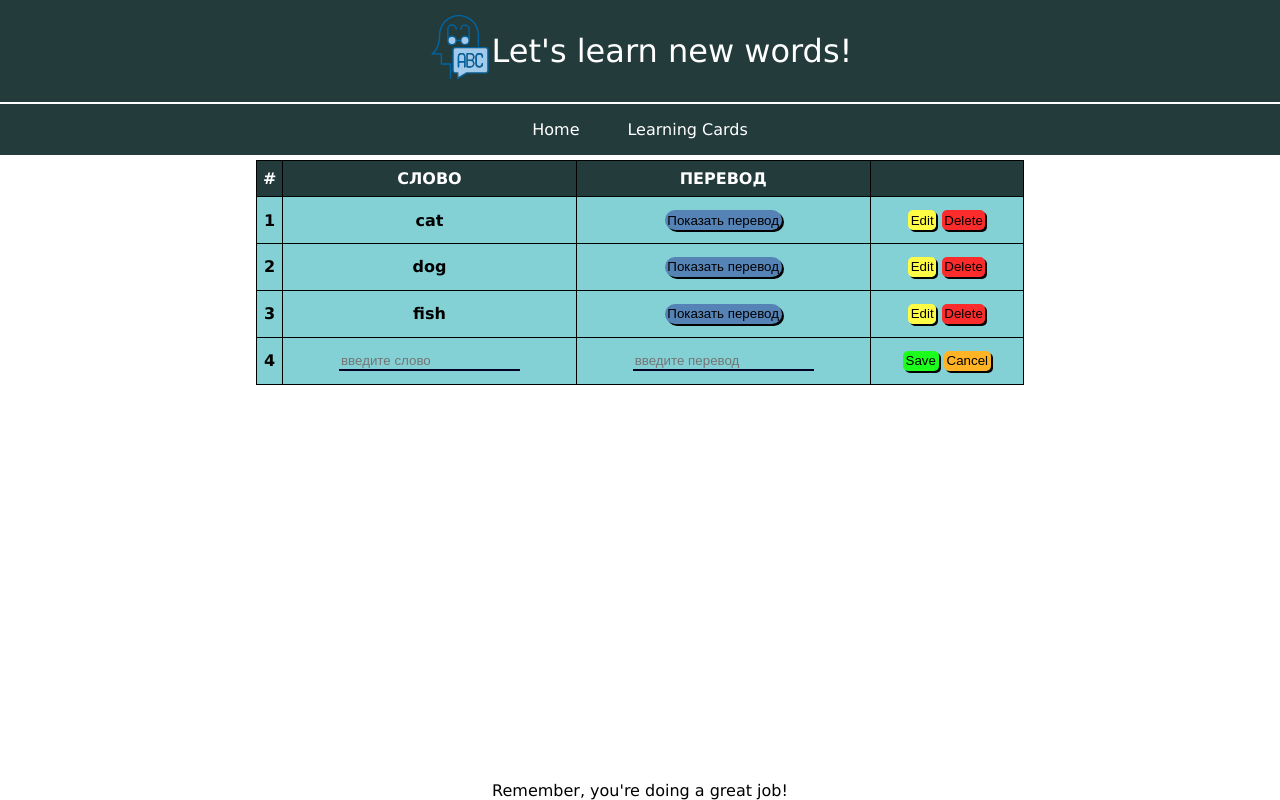
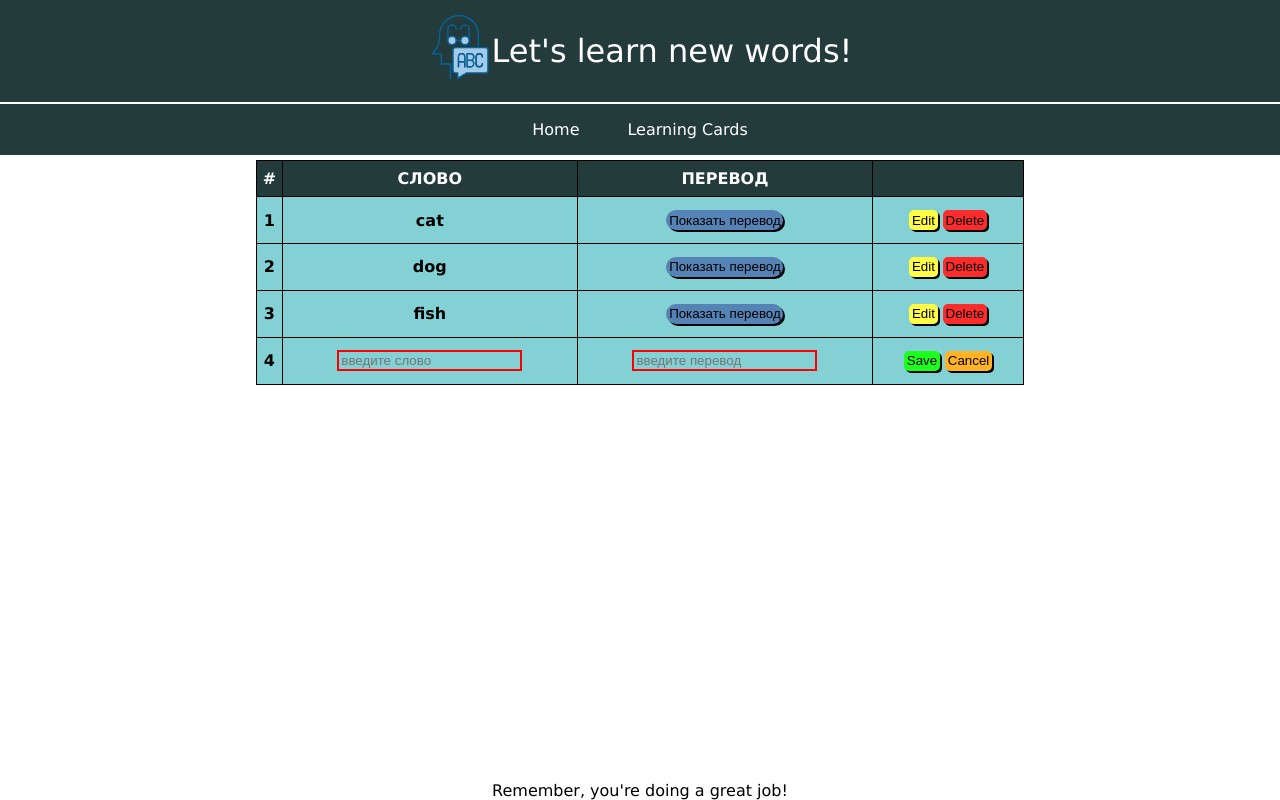
Before and after one commit to MallonsoFrey/LinguaCard, a React (Vite) app: page / in a window 1280 px wide. Built offline with nearby package versions, Linux system fonts and the light colour scheme.

Commit message:
some changes added

```diff
--- a/src/Components/Button/Button.scss
+++ b/src/Components/Button/Button.scss
@@ -68,3 +68,9 @@ button {
         }
     }
 }
+
+/* Стили для инпутов с ошибкой */
+input.error {
+    border: 1px solid red;
+    background-color: #ffdddd;
+}
--- a/src/Components/Card/Card.jsx
+++ b/src/Components/Card/Card.jsx
@@ -1,90 +1,96 @@
 /* eslint-disable react/prop-types */
-import { useState } from "react";
+import { useState, useEffect, useRef } from "react";
 import Button from "../Button/Button";
 import "../Button/Button.scss";
 import "./Card.scss";
 
 function Card({ word, translation, index }) {
-  const [hiddenTranslation, setHiddenTranslation] = useState(true); //Состояние для показа перевода
-  const [isForEdit, setIsForEdit] = useState(false); //Состояние для редактирования слова
-  const [inputWord, setInputWord] = useState(word); // Состояние для слова
-  const [inputTranslation, setInputTranslation] = useState(translation); //Состояние для перевода
+  const [hiddenTranslation, setHiddenTranslation] = useState(true);
+  const [isForEdit, setIsForEdit] = useState(false);
+  const [inputWord, setInputWord] = useState(word);
+  const [inputTranslation, setInputTranslation] = useState(translation);
+
+  const wordInputRef = useRef(null);
+  const translationInputRef = useRef(null);
 
   const handleHiddenTranslation = () => {
     setHiddenTranslation(!hiddenTranslation);
   };
 
   const editText = () => {
-    setIsForEdit(!isForEdit);
-    if (isForEdit) {
-      // Если выходить из режима редактирования, то состояние слова и перевода обновляются
-      setInputWord(word);
-      setInputTranslation(translation);
+    setIsForEdit(true); // Переход в режим редактирования
+  };
+
+  const saveText = () => {
+    if (!inputWord || !inputTranslation) {
+      return; // Остановка сохранения, если хотя бы одно поле пустое
     }
+    console.log("Сохраненные данные:", { inputWord, inputTranslation });
+    setIsForEdit(false); // Закрыть режим редактирования
   };
 
   const cancelText = () => {
-    setInputWord(word); // Значение поля слова сбрасывается на исходное
-    setInputTranslation(translation); // Значение поля перевода сбрасывается на исходное
-    setIsForEdit(false); // Возврат из режима редактирования
+    setInputWord(word); // Сбрасываем значения на исходные
+    setInputTranslation(translation);
+    setIsForEdit(false); // Выход из режима редактирования
   };
+
+  // Эффект для установки фокуса на кнопку "Показать перевод"
+  useEffect(() => {
+    if (!hiddenTranslation && wordInputRef.current) {
+      wordInputRef.current.focus();
+    }
+  }, [hiddenTranslation]);
+
+  // Проверка на пустые поля для блокировки кнопки
+  const isSaveDisabled = !inputWord || !inputTranslation;
+
+  // Устанавливаем класс "error" для пустых полей
+  const getInputClass = (inputValue) => (inputValue ? "" : "error");
 
   return (
     <tr className="card">
-      {word === "" || translation === "" ? (
+      {/* Если поле пустое, то отображаем поля для редактирования */}
+      {word === "" || translation === "" || isForEdit ? (
         <>
           <th>{index + 1}</th>
           <th>
             <input
+              ref={wordInputRef}
               type="text"
               name="text-word"
               id="text-word"
               placeholder="введите слово"
-              value={inputWord} // Используется состояние слова
-              onChange={(e) => setInputWord(e.target.value)} // Состояние при вводе обновляется
+              value={inputWord}
+              onChange={(e) => setInputWord(e.target.value)}
+              className={getInputClass(inputWord)} // Применяем класс для пустого поля
             />
           </th>
           <th>
             <input
+              ref={translationInputRef}
               type="text"
               name="text-translation"
               id="text-translation"
               placeholder="введите перевод"
-              value={inputTranslation} // Используется состояние перевода
-              onChange={(e) => setInputTranslation(e.target.value)} // Состояние при вводе обновляется
+              value={inputTranslation}
+              onChange={(e) => setInputTranslation(e.target.value)}
+              className={getInputClass(inputTranslation)} // Применяем класс для пустого поля
             />
           </th>
           <th>
-            <Button className="save-btn" text="Save" />
+            <Button
+              className="save-btn"
+              text="Save"
+              onClick={saveText}
+              disabled={isSaveDisabled} // Блокировка кнопки, если хотя бы одно поле пустое
+            />
             <Button className="cancel-btn" text="Cancel" onClick={cancelText} />
           </th>
         </>
       ) : (
         <>
           <th>{index + 1}</th>
-          {isForEdit ? (
-            <>
-              <th>
-                <input
-                  type="text"
-                  name="text-word"
-                  id="text-word"
-                  value={inputWord} // Используется состояние слова
-                  onChange={(e) => setInputWord(e.target.value)} // Состояние при вводе обновляется
-                />
-              </th>
-              <th>
-                <input
-                  type="text"
-                  name="text-translation"
-                  id="text-translation"
-                  value={inputTranslation} // Используется состояние перевода
-                  onChange={(e) => setInputTranslation(e.target.value)} // Состояние при вводе обновляется
-                />
-              </th>
-            </>
-          ) : (
-            <>
           <th>{word}</th>
           <th>
             {hiddenTranslation ? (
@@ -97,8 +103,6 @@ function Card({ word, translation, index }) {
               <span>{translation}</span>
             )}
           </th>
-            </>
-          )}
           <th>
             <Button className="edit-btn" text="Edit" onClick={editText} />
             <Button className="delete-btn" text="Delete" />
--- a/src/Components/Card/Card.scss
+++ b/src/Components/Card/Card.scss
@@ -6,4 +6,8 @@ input[type=text] {
     border: none;
     background-color: rgb(131, 209, 213);
     border-bottom: 2px solid rgb(4, 0, 38);
+
+    &.error {
+        border: 2px solid red;
+    }
 }
```
Lines whose indentation alone changed are shown as unchanged.
